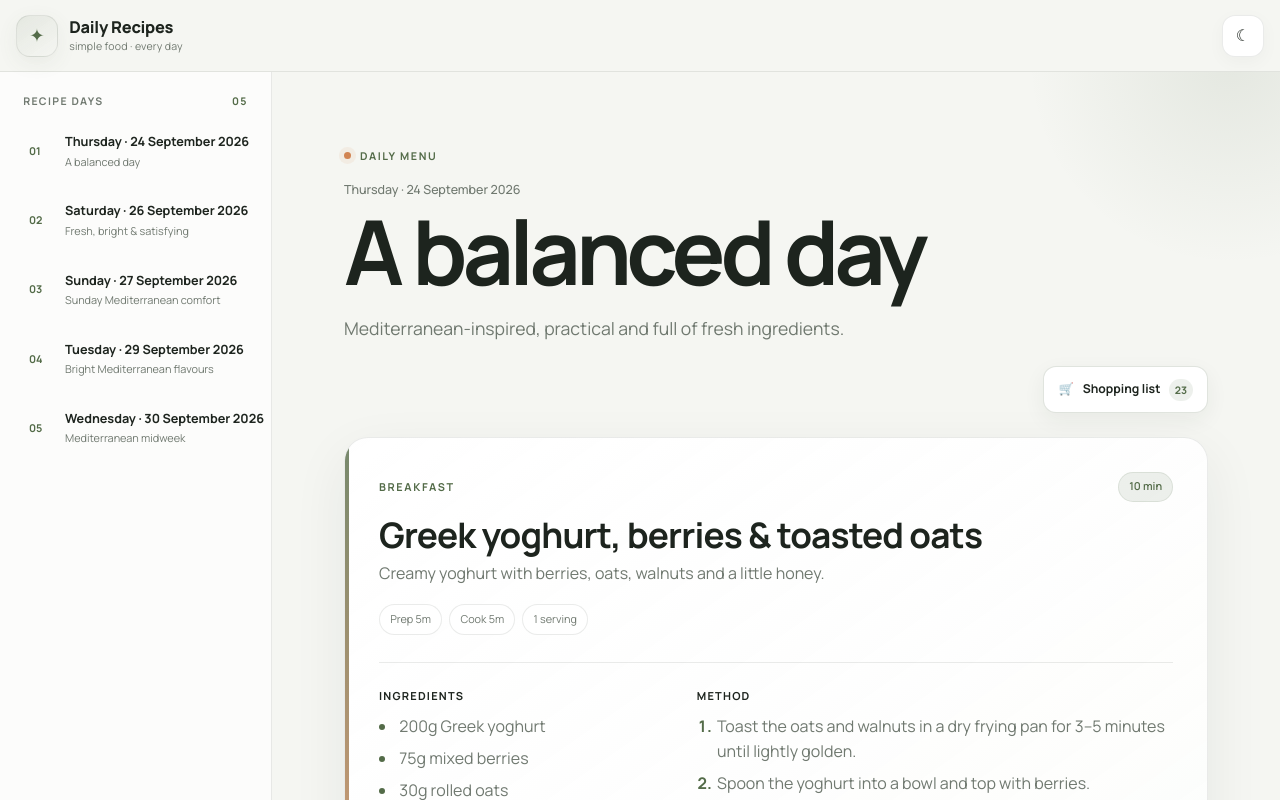
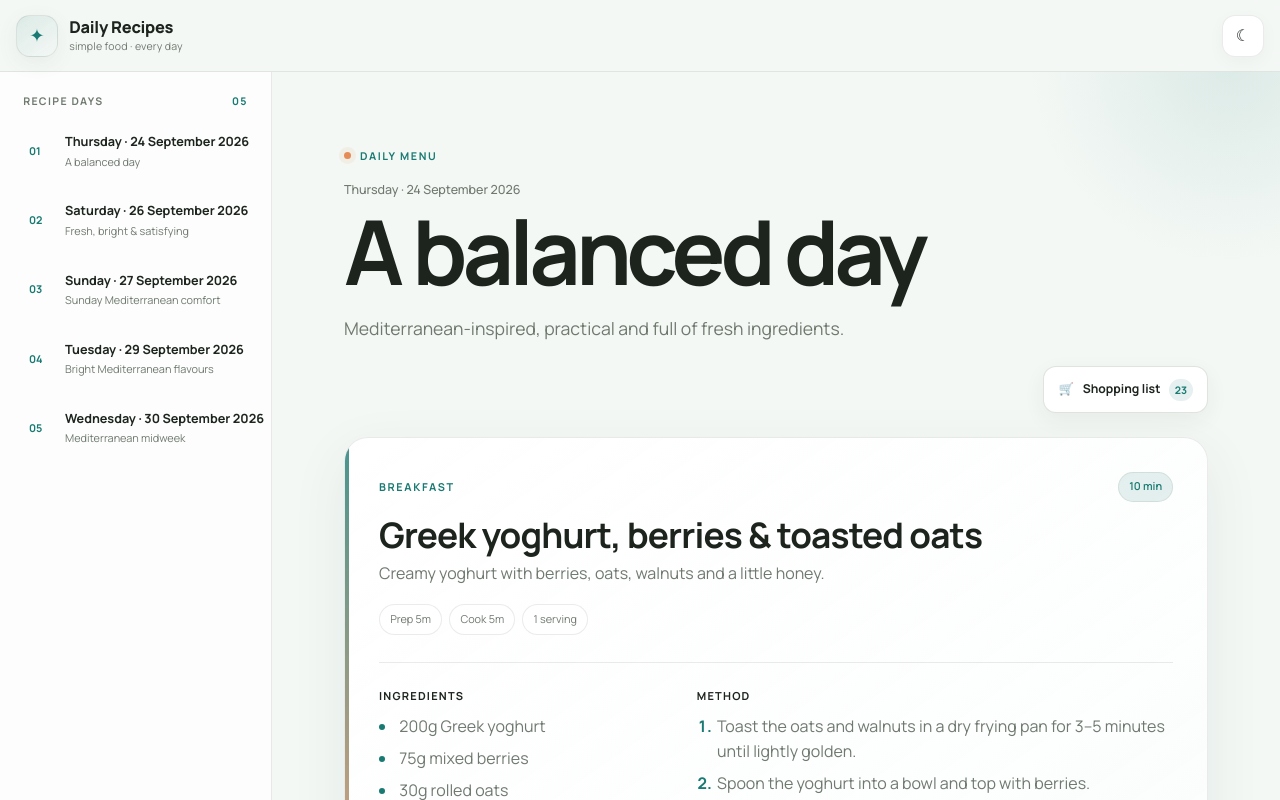
Before and after one commit to stevencr/recipes, a React (Vite) app: page /#/ in a window 1280 px wide. Shown: the top 800 px of the page. Built offline with nearby package versions, Linux system fonts and the light colour scheme.

Commit message:
Refresh site colour palette

```diff
--- a/src/styles.css
+++ b/src/styles.css
@@ -3,33 +3,33 @@
 *, *::before, *::after { box-sizing: border-box; }
 
 :root {
-  --bg: #f5f6f2;
+  --bg: #f4f8f5;
   --surface: #ffffff;
   --surface-soft: #eef1eb;
   --surface-hover: #e8ece5;
   --border: rgba(25, 35, 27, .09);
   --text: #1d241e;
   --muted: #707970;
-  --accent: #536b48;
-  --accent-bright: #75965f;
-  --accent-soft: rgba(83,107,72,.10);
-  --warm: #d18452;
-  --shadow: 0 18px 55px rgba(34, 47, 37, .07);
-  --shadow-hover: 0 24px 65px rgba(34, 47, 37, .11);
+  --accent: #187a72;
+  --accent-bright: #36a58e;
+  --accent-soft: rgba(24,122,114,.11);
+  --warm: #e58b57;
+  --shadow: 0 18px 55px rgba(24, 70, 64, .08);
+  --shadow-hover: 0 24px 65px rgba(24, 70, 64, .13);
 }
 
 :root[data-theme="dark"] {
-  --bg: #0e120f;
-  --surface: #171c18;
-  --surface-soft: #1d241e;
-  --surface-hover: #252e25;
+  --bg: #0d1716;
+  --surface: #14211f;
+  --surface-soft: #1b2b28;
+  --surface-hover: #233934;
   --border: rgba(255,255,255,.09);
   --text: #f3f5ef;
   --muted: #a4ada3;
-  --accent: #a9c78e;
-  --accent-bright: #c3dfa7;
-  --accent-soft: rgba(169,199,142,.12);
-  --warm: #e2a16f;
+  --accent: #64d1bd;
+  --accent-bright: #8ae5d2;
+  --accent-soft: rgba(100,209,189,.13);
+  --warm: #f0a06f;
   --shadow: 0 18px 55px rgba(0,0,0,.22);
   --shadow-hover: 0 24px 65px rgba(0,0,0,.32);
 }
```
